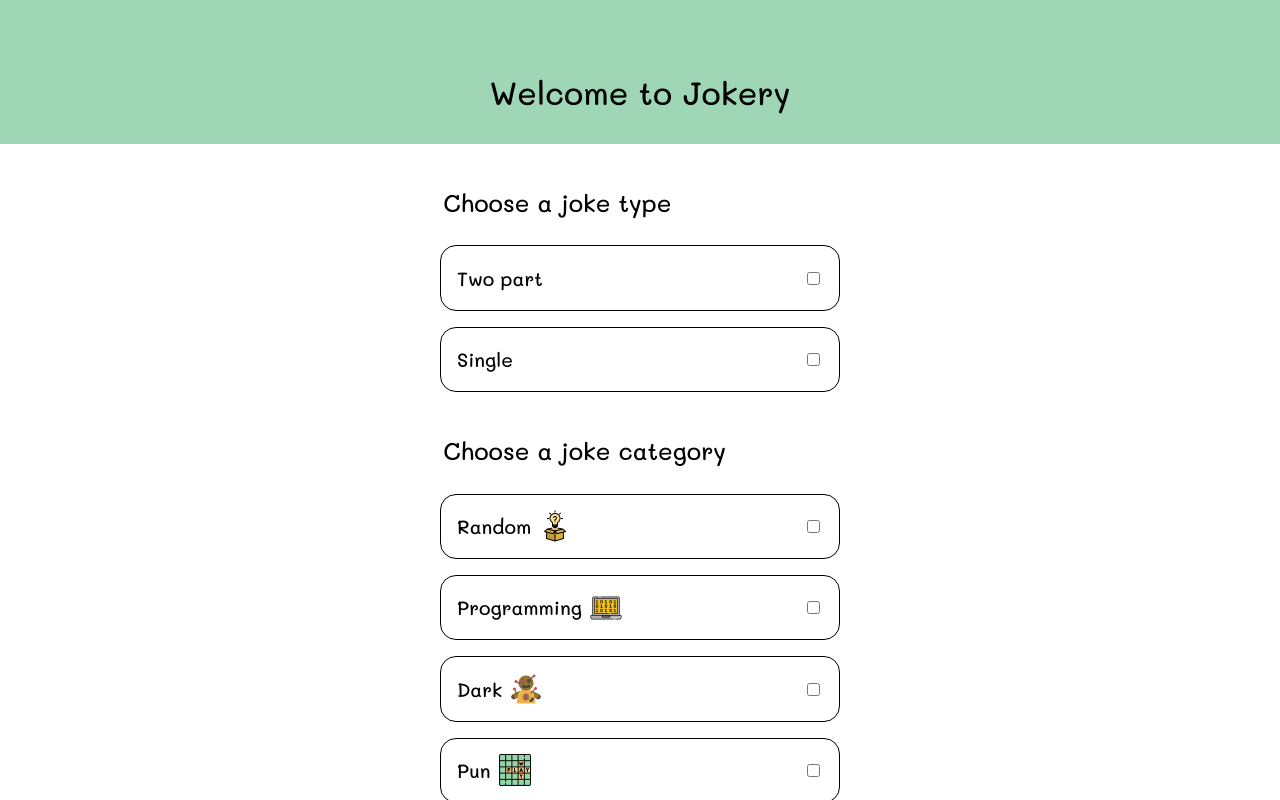
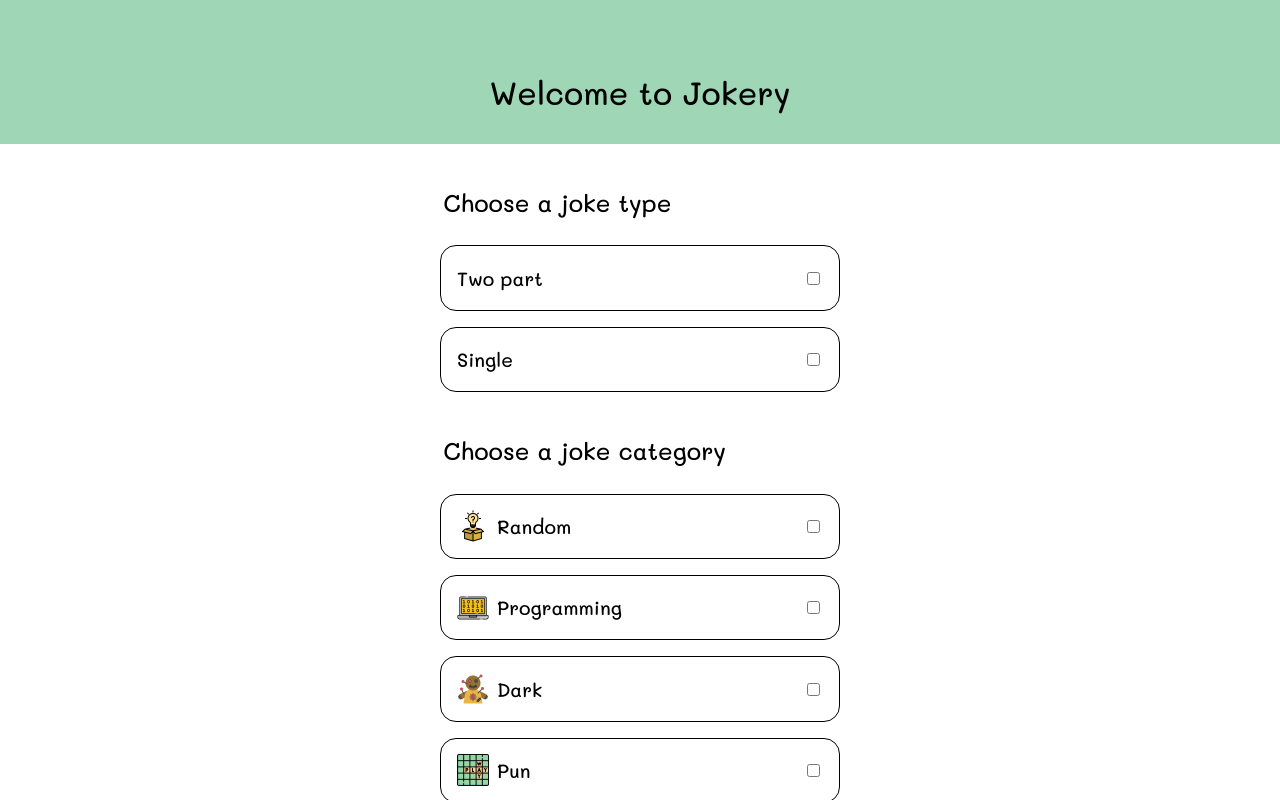
Before and after one commit to Elir-Mahad/jokery, a React (Create React App) app: page / in a window 1280 px wide. Both pictures are taken after a click on the button "Reset your settings". Shown: the top 800 px of the page. Built offline with nearby package versions, Linux system fonts and the light colour scheme.

Commit message:
refactor(settings): relocate icons to above names following design

```diff
--- a/src/Styles.js
+++ b/src/Styles.js
@@ -251,7 +251,7 @@ export const OsName = styled.p`
 
 export const OsIcon = styled.img`
   height: 2rem;
-  margin-left: 0.5em;
+  margin-right: 0.5em;
 `;
 
 export const OsInput = styled.input`
--- a/src/components/SettingsCard.js
+++ b/src/components/SettingsCard.js
@@ -252,15 +252,15 @@ function SettingsCard() {
             <SetOptions>
               <OneSet>
                 <OsNameIcon>
+                  <OsIcon src={randomicon} />
                   <OsName>Random</OsName>
-                  <OsIcon src={randomicon} />
                 </OsNameIcon>
                 <OsInput onClick={changeToAny} type="checkbox" />
               </OneSet>
               <OneSet>
                 <OsNameIcon>
+                  <OsIcon src={programmingicon} />
                   <OsName>Programming</OsName>
-                  <OsIcon src={programmingicon} />
                 </OsNameIcon>
                 <OsInput onClick={changeToProgramming} type="checkbox" />
               </OneSet>
@@ -268,15 +268,15 @@ function SettingsCard() {
             <SetOptions>
               <OneSet>
                 <OsNameIcon>
+                  <OsIcon src={darkicon} />
                   <OsName>Dark</OsName>
-                  <OsIcon src={darkicon} />
                 </OsNameIcon>
                 <OsInput onClick={changeToDark} type="checkbox" />
               </OneSet>
               <OneSet>
                 <OsNameIcon>
+                  <OsIcon src={punicon} />
                   <OsName>Pun</OsName>
-                  <OsIcon src={punicon} />
                 </OsNameIcon>
                 <OsInput onClick={changeToPun} type="checkbox" />
               </OneSet>
@@ -284,8 +284,8 @@ function SettingsCard() {
             <SetOptions>
               <OneSet>
                 <OsNameIcon>
+                  <OsIcon src={miscicon} />
                   <OsName>Miscellaneous</OsName>
-                  <OsIcon src={miscicon} />
                 </OsNameIcon>
                 <OsInput onClick={changeToMiscellaneous} type="checkbox" />
               </OneSet>
```
